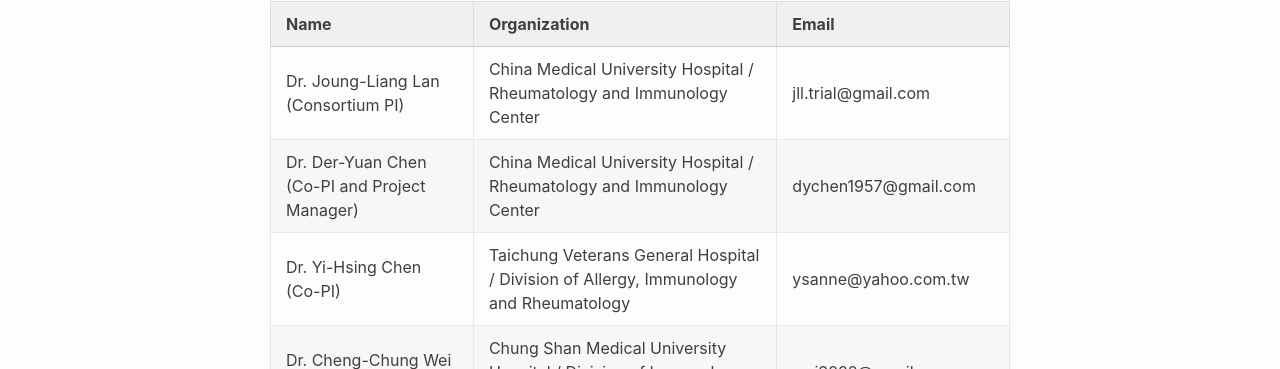
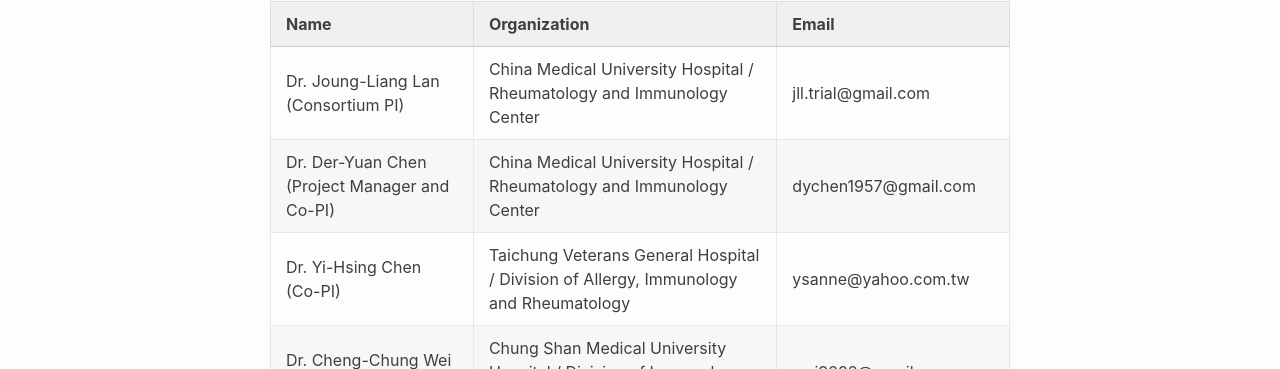
Before and after one commit to tctc-sard/tctc-sard, a Jekyll site: the page built from en/members.md, in a window 1280 px wide. Shown: the part 269-638 px from the top of the page. Built offline with Jekyll 4.4.1, drawn with Linux system fonts in a browser that asks for light colours.

```diff
--- a/en/members.md
+++ b/en/members.md
@@ -9,7 +9,7 @@ ref: members
 Name | Organization | Email
 --- | --- | ---
 Dr. Joung-Liang Lan (Consortium PI) | China Medical University Hospital / Rheumatology and Immunology Center | jll.trial@gmail.com
-Dr. Der-Yuan Chen (Co-PI and Project Manager) | China Medical University Hospital / Rheumatology and Immunology Center | dychen1957@gmail.com
+Dr. Der-Yuan Chen (Project Manager and Co-PI) | China Medical University Hospital / Rheumatology and Immunology Center | dychen1957@gmail.com
 Dr. Yi-Hsing Chen (Co-PI) | Taichung Veterans General Hospital / Division of Allergy, Immunology and Rheumatology  | ysanne@yahoo.com.tw
 Dr. Cheng-Chung Wei (Co-PI) | Chung Shan Medical University Hospital /  Division of Immunology and Rheumatology | wei3228@gmail.com
 Dr. Song-Chou Hsieh (Co-PI) | National Taiwan University Hospital / Division of Immunology and Rheumatology | hsiehsc@ntu.edu.tw
```
